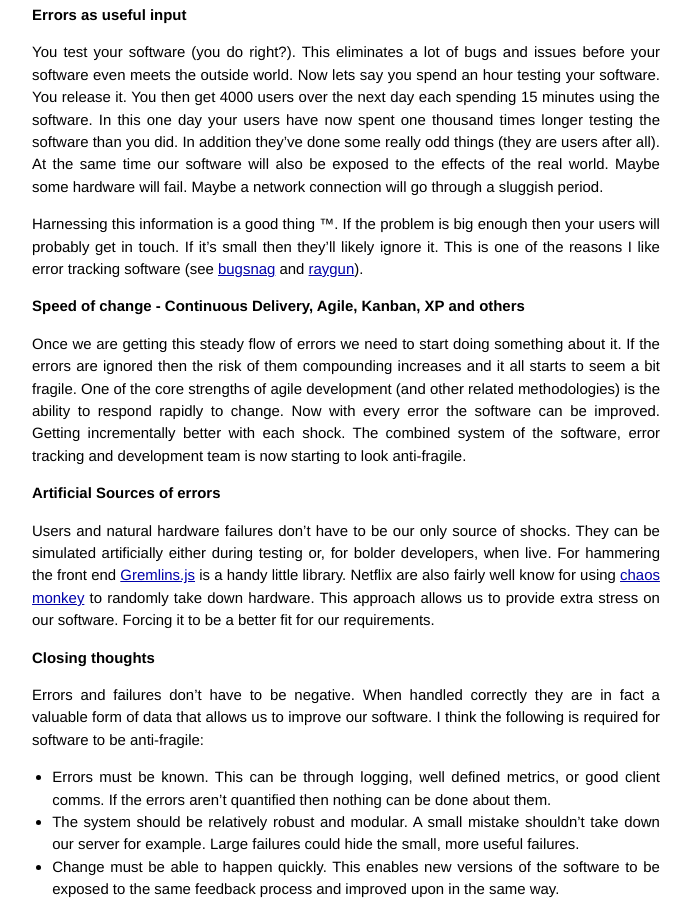
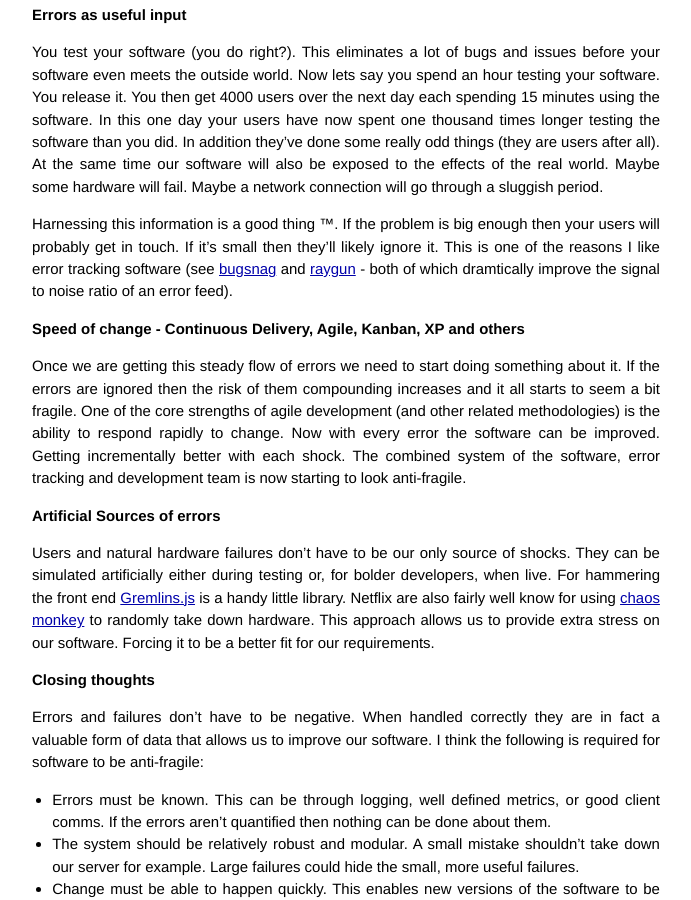
Before and after one commit to meadsteve/meadsteve.github.io, a Jekyll site: the page built from _posts/2014-05-09-softwareantifragility.markdown, in a window 1280 px wide and 900 px high, scrolled down 721 px. Shown: the whole window, without its empty margins (294-985 px from the left). Built offline with Jekyll 4.4.1, drawn with Linux system fonts in a browser that asks for light colours; Markdown is read by kramdown in place of the engine named in the settings; comment, search, counter and statistics services are not loaded.

Commit message:
add error tracking comment

```diff
--- a/_posts/2014-05-09-softwareantifragility.markdown
+++ b/_posts/2014-05-09-softwareantifragility.markdown
@@ -44,7 +44,7 @@ Maybe a network connection will go through a sluggish period.
 Harnessing this information is a good thing &trade;.
 If the problem is big enough then your users will probably get in touch.
 If it's small then they'll likely ignore it.
-This is one of the reasons I like error tracking software (see [bugsnag][errors-bugsnag] and [raygun][errors-raygun]).
+This is one of the reasons I like error tracking software (see [bugsnag][errors-bugsnag] and [raygun][errors-raygun] - both of which dramtically improve the signal to noise ratio of an error feed).
 
 #### Speed of change - Continuous Delivery, Agile, Kanban, XP and others
 Once we are getting this steady flow of errors we need to start doing something about it.
```
